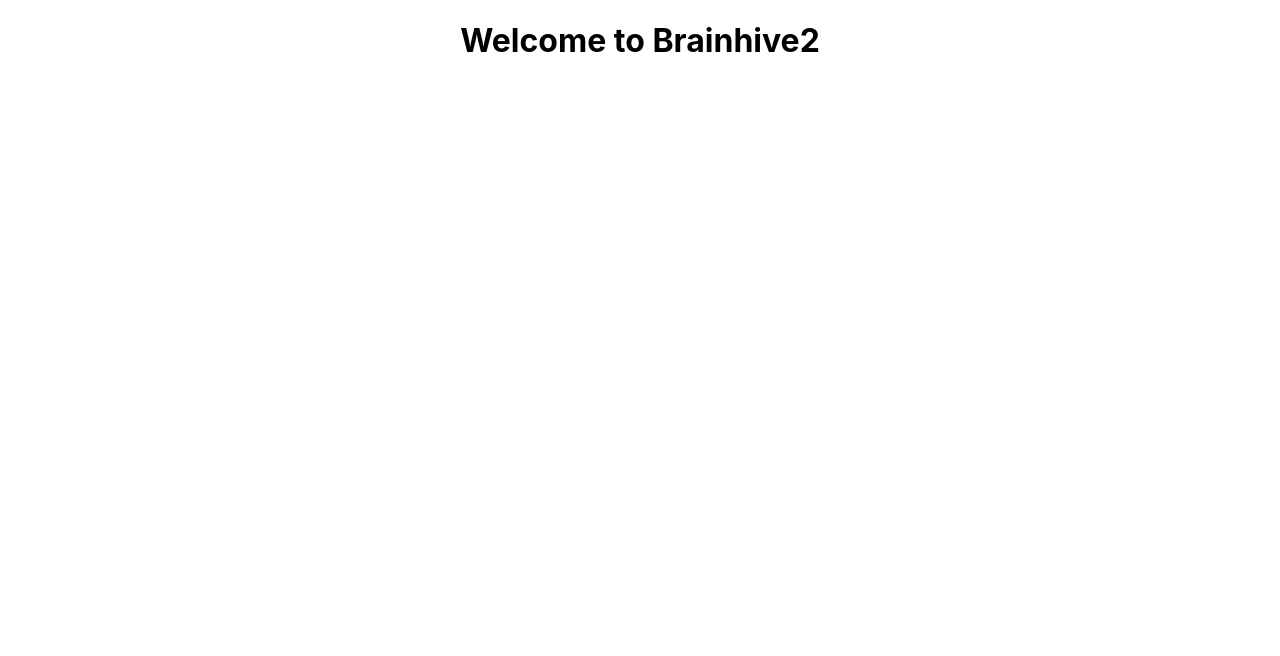
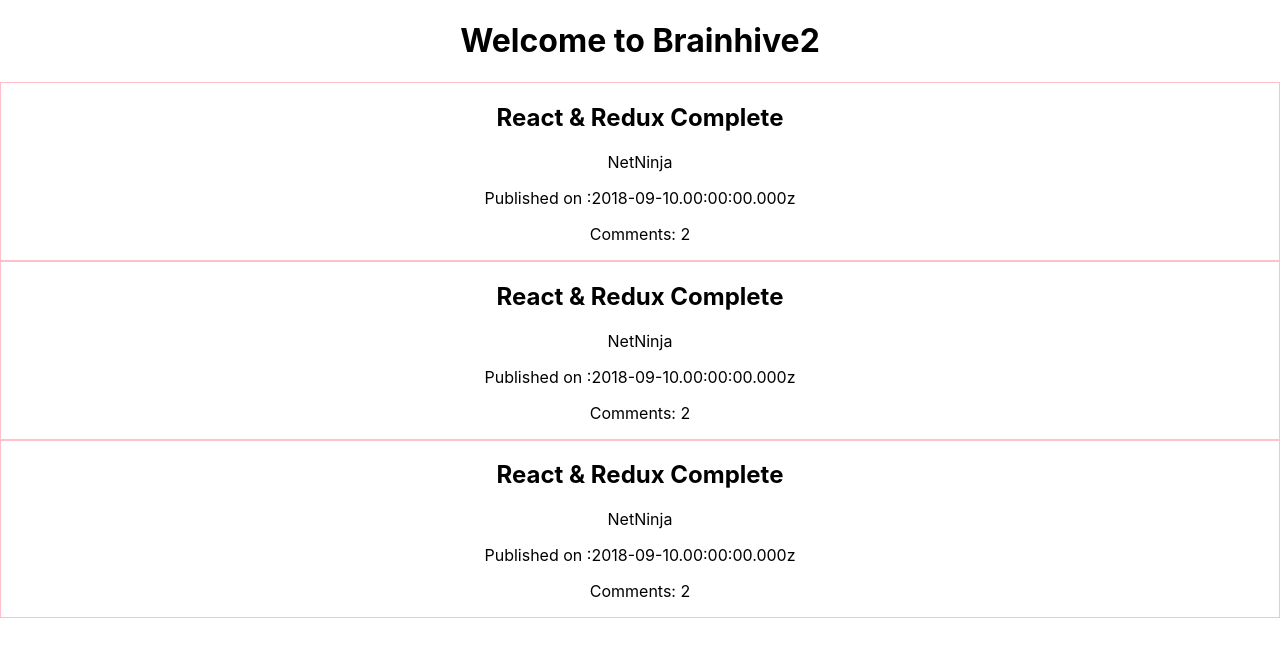
Before and after one commit to cxiong03/beehive2, a React (Create React App) app: page / in a window 1280 px wide. Shown: the top 656 px of the page. Built offline with nearby package versions, Linux system fonts and the light colour scheme.

Commit message:
created components fold and Resource.js

```diff
--- a/src/App.css
+++ b/src/App.css
@@ -36,3 +36,7 @@
     transform: rotate(360deg);
   }
 }
+
+.box {
+  border: 1px solid pink;
+}
--- a/src/App.js
+++ b/src/App.js
@@ -1,12 +1,33 @@
 import React, { Component } from 'react';
 import './App.css';
+import Resource from './components/Resource'
 
 class App extends Component {
+
+  resource = {
+    posterName: 'Chang',
+    resourceAuthor: 'NetNinja',
+    authorSkillLevel: 'Advanced',
+    Cohort: '8',
+    title: 'React & Redux Complete',
+    Category: ['React', 'Redux'],
+    Summary: 'A good resource on building a couple react apps with and without redux',
+    Link: 'www.google.com/search?q=NetNinja%20React',
+    resourceType: 'Playlist',
+    datePublished: '2018-09-10.00:00:00.000z',
+    videoLength: null,
+    timeToComplete: 300,
+    rating: 5,
+    comments: [{user: 'Cole', text:'Pretty good resource'}, {user: 'Kendrick', text: 'Helped me a lot learning React.'}]
+}
 
   render () {
     return (
       <div className="App">
         <h1>Welcome to Brainhive2</h1>
+        <Resource resource={this.resource} />
+        <Resource resource={this.resource} />
+        <Resource resource={this.resource} />
       </div>
     );
   }
--- /dev/null
+++ b/src/components/Resource.js
@@ -0,0 +1,20 @@
+import React from 'react';
+
+// This is a quicker way then the const resource below
+const Resource = ({resource}) => {
+
+    // const {resource} = props;
+    return (
+        <div className ={'box'}>
+            <h2>{resource.title}</h2>
+            <p>{resource.resourceAuthor}</p>
+            <p>Published on :{resource.datePublished}</p>
+            { resource.videoLength ? (<p>Length: {resource.videoLength} minutes</p>) : null }
+            {/* tenery function
+             conditional ? true code : false code */}
+            <p>Comments: {resource.comments.length}</p>
+        </div>
+    )
+}
+
+export default Resource;
```
